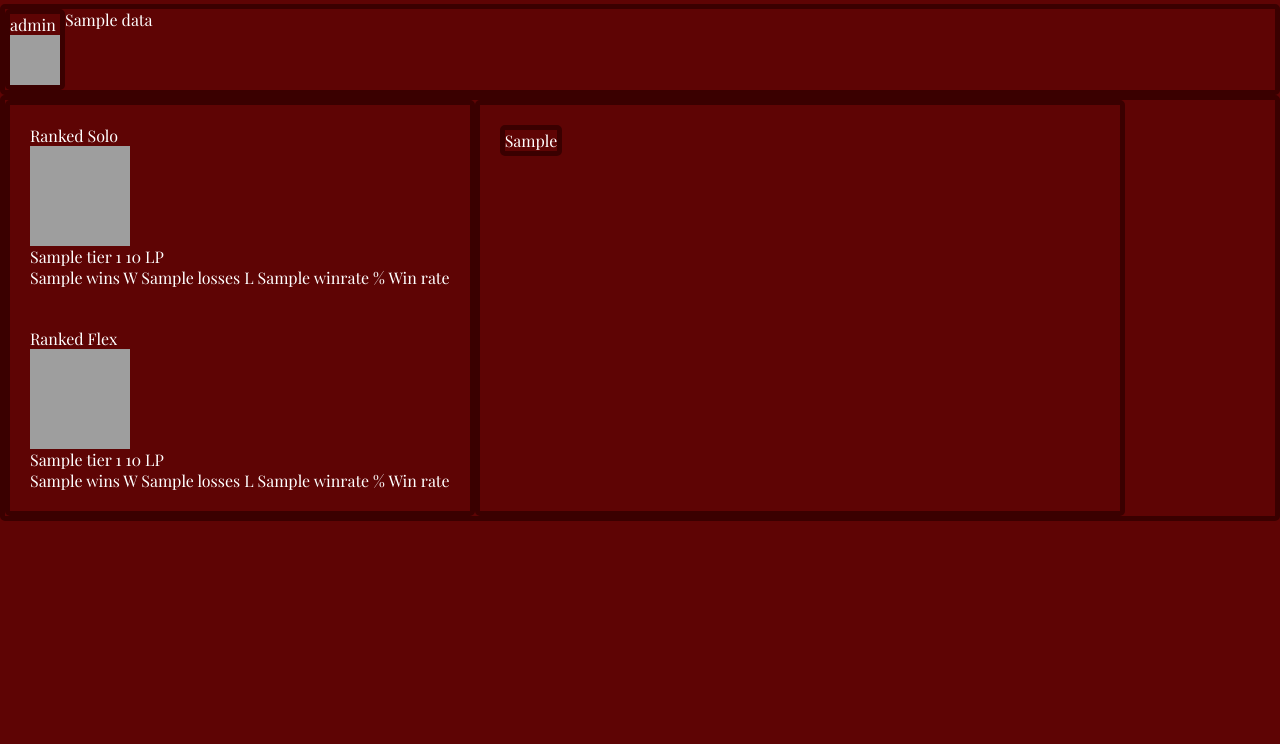
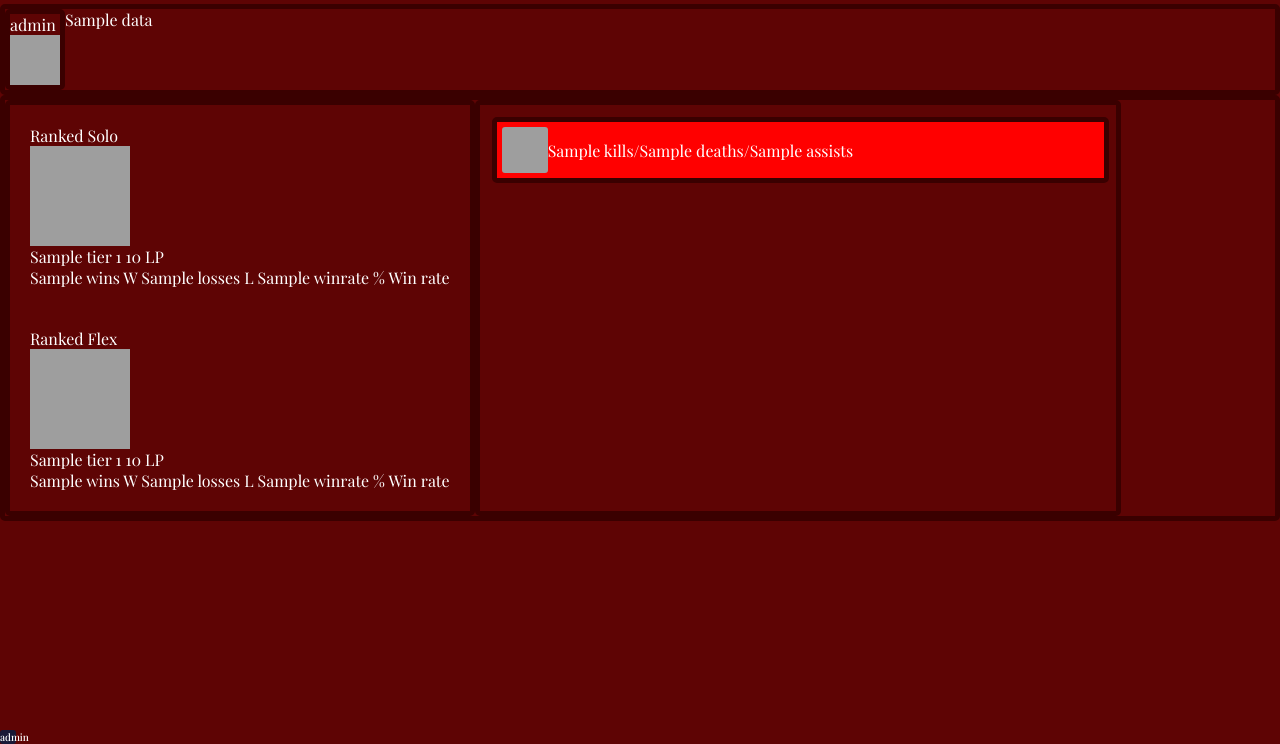
Before and after one commit to DominikFarlik/flask-lol, a Flask app: template templates/summoner.html in a window 1280 px wide. Shown: the part 56-800 px from the top of the page. Run offline with Flask 3, Linux system fonts and the light colour scheme; the template is opened without the code that fills it: most values are stand-ins (such as "Sample title", 1, 10 or a date in 2020); parts of the project's set-up code (start-up, migrations or seed data) failed here and were passed over; some web fonts are replaced; grey boxes are pictures that could not be loaded.

Commit message:
Loading match data from db to html

```diff
--- a/app.py
+++ b/app.py
@@ -49,7 +49,8 @@
         api_data['gameName'] = summoner_name
         summoner_id = api_data['id']
         update_or_add_document_by_id(api_data, summoner_id, 'summoner_collection')
-
+    data = get_summoner_data_by_id(summoner_id)
+    return render_template('summoner.html', data=data, errors=errors)
     # getting information about player rank statistics
     endpoint = f"/lol/league/v4/entries/by-summoner/{api_data['id']}"
     if error(endpoint):
@@ -68,19 +69,16 @@
         for matchId in data:
             match_history_data.append(get_api_data_by_region(f"/lol/match/v5/matches/{matchId}"))
 
-        match_history = {'match_history': []}
+        match_history = []
         # pick data to store
         for i in match_history_data:
-            i['info']['gameDuration'] = convert_epoch_to_duration(i['info']['gameDuration'])
-            print("-------------------------")
             for j in i['info']['participants']:
                 if j['summonerId'] == summoner_id:
-                    print(j['role'], j['championName'], j['summonerName'], j['summonerId'], j['kills'], j['deaths'], j['assists'], j['win'])
-                    match_history['match_history'].append(j)
-                    update_or_add_document_by_id({'match_history': {i['metadata']['matchId']: j}}, summoner_id, "summoner_collection")
+                    match_history.append(j)
+        update_or_add_document_by_id({'match_history': match_history}, summoner_id, "summoner_collection")
 
     data = get_summoner_data_by_id(summoner_id)
-    return render_template('summoner.html', data=data, errors=errors, match_history_data=match_history_data)
+    return render_template('summoner.html', data=data, errors=errors)
 
 
 # just list of current challengers with additional data
--- a/db_functions.py
+++ b/db_functions.py
@@ -77,12 +77,12 @@
 
 
 # Insert new document or update existing
-def update_or_add_document_by_id(data, id, collection):
+def update_or_add_document_by_id(data, summoner_id, collection):
     if collection == "challengers_collection":
         collection = challenger_collection
     elif collection == "summoner_collection":
         collection = summoner_collection
-    query = {'id': id}
+    query = {'id': summoner_id}
     collection.update_one(query, {'$set': data}, upsert=True)
 
 
--- a/static/style.css
+++ b/static/style.css
@@ -117,8 +117,62 @@
     flex: 0.8;
     align-items: flex-start;
     border: 5px solid #3a0000;
-    padding: 20px;
+    padding: 10px;
     border-radius: 5px;
+}
+
+.match-history-row-win {
+    display: flex;
+    flex-direction: row;
+    border: 5px solid #3a0000;
+    border-radius: 5px;
+    align-items: center;
+    background: green;
+    padding: 5px;
+    margin: 2px;
+    width: 97%;
+}
+
+.match-history-row-lose {
+    display: flex;
+    flex-direction: row;
+    border: 5px solid #3a0000;
+    border-radius: 5px;
+    align-items: center;
+    background: red;
+    padding: 5px;
+    margin: 2px;
+    width: 97%;
+}
+
+.champion-face {
+    display: flex;
+    align-items: center;
+    justify-content: center;
+    width: 46px;
+    height: 46px;
+    border-radius: 3px;
+    overflow: hidden;
+}
+
+.match-history-level {
+    position: absolute;
+    bottom: 0;
+    left: 0;
+    width: 16px;
+    border-radius: 3px;
+    background-color: #191937;
+    font-size: 10px;
+    font-weight: 500;
+    text-align: center;
+}
+
+.champ-icon-main {
+    width: 100%;
+    height: 100%;
+    transform: scale(1.1);
+    border: 0;
+    vertical-align: middle;
 }
 
 /*Leaderboard*/
--- a/templates/summoner.html
+++ b/templates/summoner.html
@@ -43,10 +43,17 @@
             {% if errors.match_history_error %}
                 {{ errors.match_history_error }}
             {% else %}
-                {% for i in data.match_history %}
-                <div class="horizontal-container">
-                    {{ i }}
-
+                {% for row in data.match_history %}
+                {% if row.win %}
+                <div class="match-history-row-win">
+                {% else %}
+                <div class="match-history-row-lose">
+                {% endif %}
+                <div class="champion-face">
+                    <img class="champ-icon-main" src="{{ url_for('static', filename='/dragontail-14.7.1/14.7.1/img/champion/{}.png'.format(row.championName)) }}" alt="{{ row.championName }}">
+                    <div class="match-history-level">{{ row.champLevel }}</div>
+                </div>
+                    <span>{{ row.kills }}/{{ row.deaths }}/{{ row.assists }}</span>
                 </div>
                 {% endfor %}
             {% endif %}
```
